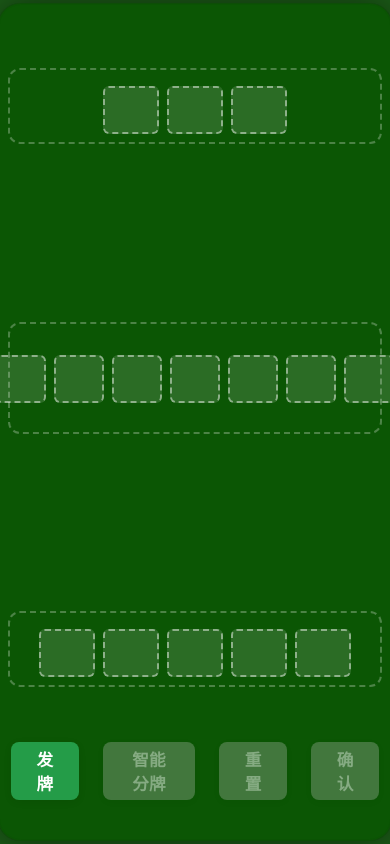
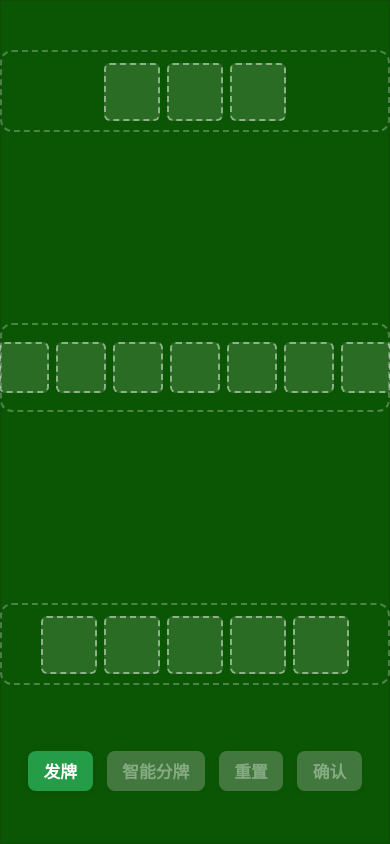
Before and after one commit to wen95266/php, a PHP site: page / in a window 390 px wide. Run offline with PHP 8.4, Linux system fonts and the light colour scheme.

Commit message:
Update style.css

```diff
--- a/style.css
+++ b/style.css
@@ -1,7 +1,7 @@
 :root {
     --table-bg: #1c5d18;
     --felt-bg: #0b5604;
-    --card-gap: 8px;
+    --card-gap: 7px;
     --zone-border: 2px dashed #fff4;
     --zone-radius: 12px;
     --table-radius: 22px;
@@ -14,47 +14,50 @@
     --zone-label: #fff9;
 }
 
+/* 让牌桌占满整个屏幕，布局自适应 */
 html, body {
-    width:100vw; height:100vh; margin:0; padding:0;
+    width: 100vw; height: 100vh; margin: 0; padding: 0;
     font-family: "PingFang SC", "Microsoft YaHei", Arial, sans-serif;
     background: var(--table-bg);
     color: #fff;
     overflow: hidden;
 }
 body {
-    display:flex; justify-content:center; align-items:center;
-    min-height:100vh;
+    width: 100vw; height: 100vh;
+    display: flex; justify-content: center; align-items: center;
 }
 .poker-table {
     background: var(--felt-bg);
     border-radius: var(--table-radius);
     box-shadow: 0 0 40px #0008, 0 0 2px #2228 inset;
-    width: 480px; max-width:96vw;
-    height: 800px; max-height:96vh;
-    display: flex; flex-direction: column; padding: 18px 10px 10px 10px;
-    margin: auto;
+    width: 100vw; height: 100vh; max-width: 100vw; max-height: 100vh;
+    display: flex; flex-direction: column;
+    padding: 2.5vh 1vw 1.2vh 1vw;
+    box-sizing: border-box;
 }
+
 .table-row {
     display: flex; flex-direction: column; align-items: center; justify-content: center;
-    width: 100%; min-height: 80px; margin-bottom: 9px; position: relative;
+    width: 100%; margin-bottom: 1vh; position: relative;
 }
-#row-front, #row-back { flex: 1.1 0 0; }
-#row-middle-visual { flex: 2.3 0 0; min-height: 230px; }
-#row-buttons { flex: 0 1 56px; min-height:48px; margin-bottom:0; }
+#row-front, #row-back { flex: 1.1 0 0; min-height: 9vh; }
+#row-middle-visual { flex: 2.3 0 0; min-height: 21vh; }
+#row-buttons { flex: 0 1 7.5vh; min-height: 6vh; margin-bottom:0; }
+
 .arranged-hand {
     border: var(--zone-border);
     border-radius: var(--zone-radius);
     background: none;
-    padding: 16px 0 8px 0;
+    padding: 1.3vh 0 1vh 0;
     margin: 0 0 0 0;
     display: flex;
     flex-direction: row;
     justify-content: center;
     align-items: center;
-    min-height: 60px;
-    min-width: 160px;
+    min-height: 8.5vh;
+    min-width: 40vw;
     position: relative;
-    width: 100%;
+    width: 98vw;
     box-sizing: border-box;
     transition: background 0.2s;
     gap: var(--card-gap);
@@ -63,14 +66,14 @@ body {
     flex-direction: row;
     flex-wrap: nowrap;
     gap: var(--card-gap);
-    padding: 14px 8px 12px 8px;
-    min-height: 112px;
+    padding: 2vh 1vw 2vh 1vw;
+    min-height: 14vh;
 }
 .zone-label {
     position: absolute;
-    left: 16px; top: 10px;
+    left: 1.5vw; top: 1.5vh;
     color: var(--zone-label);
-    font-size: 1.13em;
+    font-size: 1.05em;
     font-weight: bold;
     letter-spacing: 1px;
     pointer-events: none;
@@ -132,21 +134,25 @@ body {
     background: #fff2;
     border: 2px dashed #fff7;
     border-radius: 6px;
-    min-width: 46px;
-    max-width: 52px;
-    height: 64px;
+    min-width: 0;
+    min-height: 0;
+    flex: 1 1 0;
+    max-width: 8vw;
+    height: 9vh;
     aspect-ratio: 0.7;
-    flex: 0 1 auto;
 }
-
+.arranged-hand.as-hand-area .drop-placeholder {
+    max-width: 6vw;
+    height: 8vh;
+}
 .arranged-hand.drag-over { background: #fff2; }
 .arranged-hand.selected-target-hand { background: #fff4; }
 
 #row-buttons .action-buttons {
-    width: 100%; display: flex; flex-direction: row; justify-content: center; gap: 18px;
+    width: 100%; display: flex; flex-direction: row; justify-content: center; gap: 2vw;
 }
 .game-button {
-    padding: 5px 22px; font-size: 1.04em; background: var(--button-green);
+    padding: 1vh 4vw; font-size: 1.05em; background: var(--button-green);
     border: none; border-radius: 8px; color: var(--button-text); font-weight: 600;
     box-shadow: 0 2px 8px #0001; cursor: pointer; margin: 0 3px;
     transition: background .18s, color .12s;
@@ -156,12 +162,32 @@ body {
 .game-button.primary-button:active { background: var(--button-yellow-dark); }
 .game-button[disabled] { opacity: 0.5; cursor: not-allowed; background: var(--button-disabled);}
 .game-message-bar {
-    margin-top: 8px; min-height: 24px; font-size: 1.08em; color: #ffda00; text-align: center; font-weight: bold;
+    margin-top: 1.2vh; min-height: 3.2vh; font-size: 1.08em; color: #ffda00; text-align: center; font-weight: bold;
+}
+
+@media (max-width: 900px), (max-height: 700px) {
+    .poker-table { padding: 0.5vh 0.5vw 0.5vh 0.5vw; }
+    .arranged-hand { min-height: 7vh; }
+    .arranged-hand.as-hand-area { min-height: 10vh; }
+    .card-container, .arranged-hand:not(.as-hand-area) .card-container, .drop-placeholder {
+        max-width: 11vw; height: 6.4vh;
+    }
+    .arranged-hand.as-hand-area .card-container, .arranged-hand.as-hand-area .drop-placeholder {
+        max-width: 8vw; height: 5.5vh;
+    }
 }
 @media (max-width: 600px) {
-    .poker-table { width:98vw; height:96vh; }
-    .table-row { min-height:50px; }
-    #row-front, #row-back { min-height:45px; }
-    #row-middle-visual { min-height:80px; }
-    .arranged-hand .card-container, .arranged-hand .drop-placeholder { height:44px; min-width:31px; max-width:38px; }
+    .poker-table { width:100vw; height:100vh; border-radius: 0;}
+    .arranged-hand, .arranged-hand.as-hand-area {
+        width: 100vw;
+        min-width: 0;
+        padding-left: 0; padding-right: 0;
+    }
+    .card-container, .drop-placeholder {
+        max-width: 14vw;
+        min-width: 0;
+    }
+    .arranged-hand.as-hand-area .card-container, .arranged-hand.as-hand-area .drop-placeholder {
+        max-width: 11vw;
+    }
 }
```
Also changed, not shown: other parts of style.css (+13 -14 lines).
